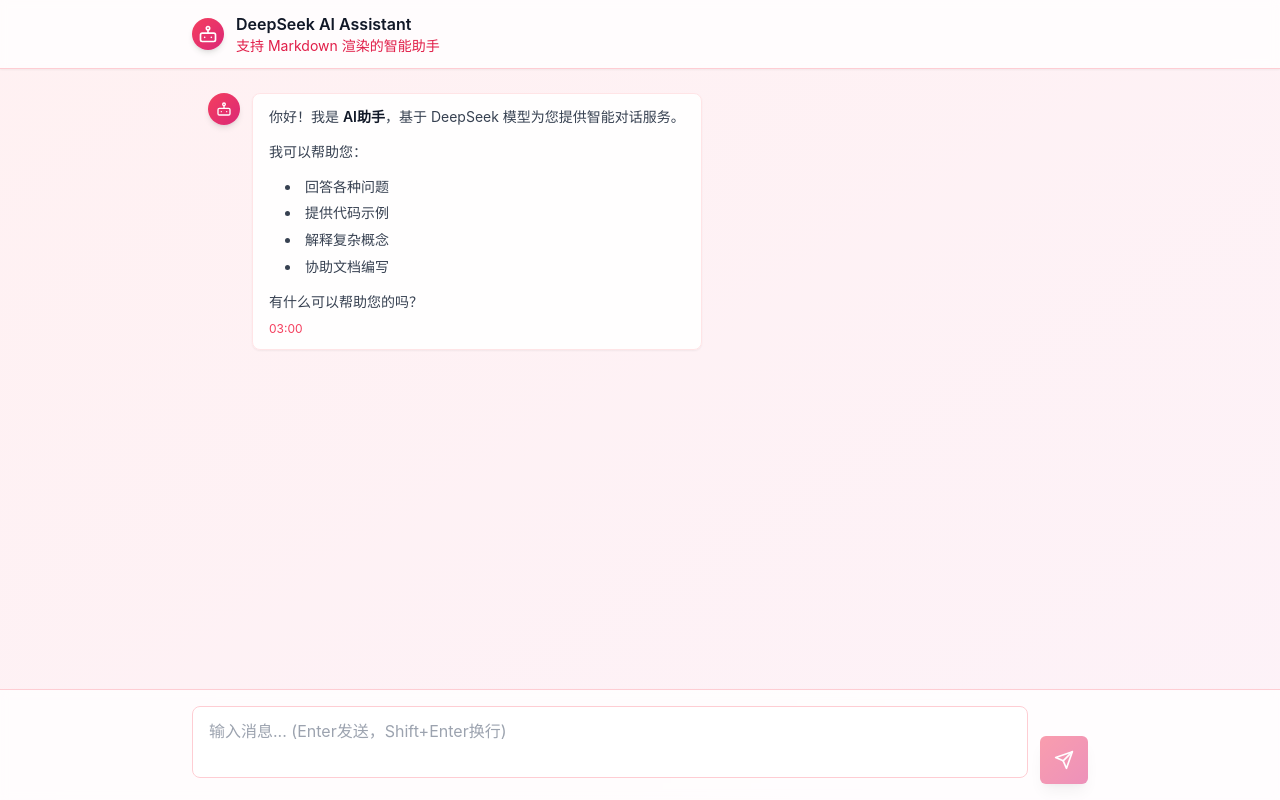
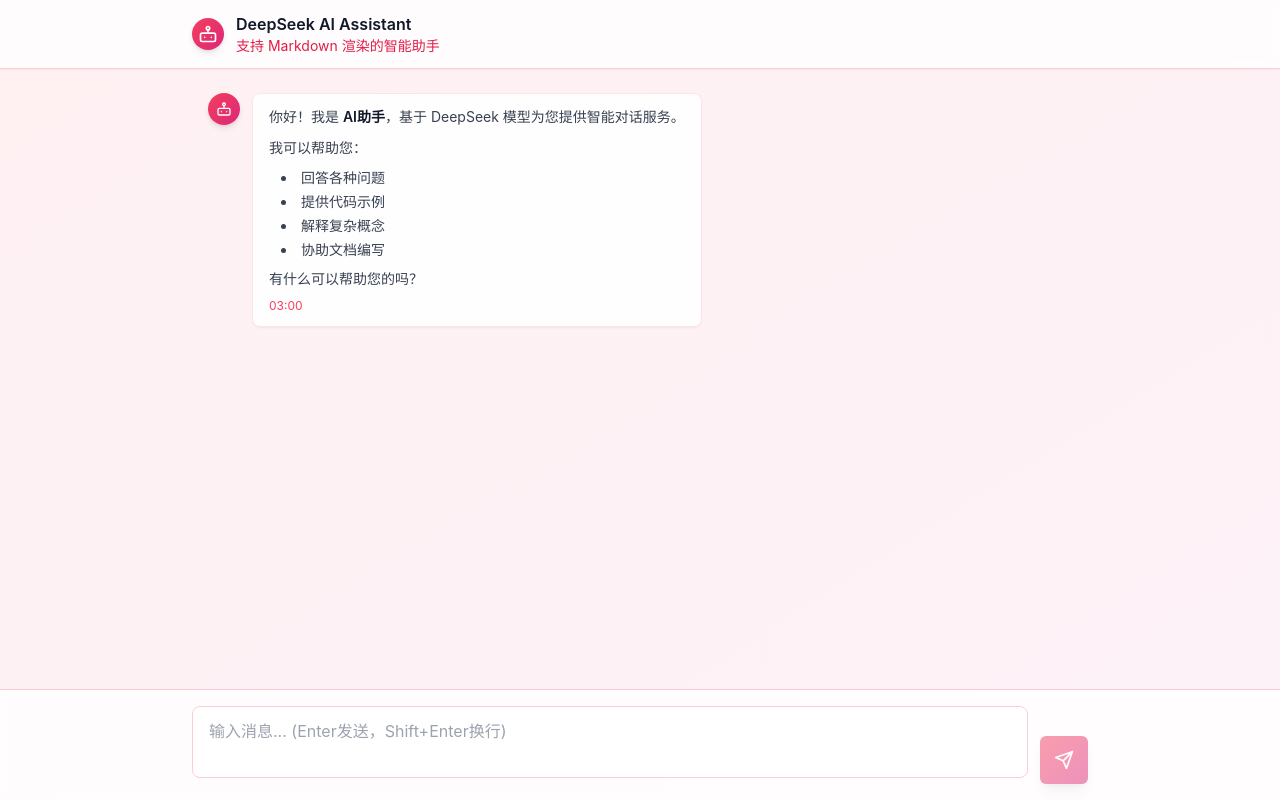
Before and after one commit to licong-site/ai-app, a React (Create React App) app: page / in a window 1280 px wide. Built offline with nearby package versions, Linux system fonts and the light colour scheme.

Commit message:
优化 MarkdownRenderer 组件，调整样式以更适合聊天消息场景，减少间距和调整字体大小

```diff
--- a/src/components/MarkdownRenderer.tsx
+++ b/src/components/MarkdownRenderer.tsx
@@ -49,7 +49,7 @@
   }
 
   return (
-    <div className="relative group">
+    <div className="relative group my-3">
       {/* 复制按钮 */}
       <button
         onClick={copyToClipboard}
@@ -87,43 +87,58 @@
   // 代码块
   code: CodeBlock,
 
-  // 标题样式
+  // 标题样式 - 针对消息场景调整大小
   h1: ({ children, ...props }: any) => (
-    <h1 className="text-xl font-bold text-gray-900 mt-6 mb-4 first:mt-0" {...props}>
+    <h1 className="text-lg font-bold text-gray-900 mt-4 mb-3 first:mt-0" {...props}>
       {children}
     </h1>
   ),
   h2: ({ children, ...props }: any) => (
-    <h2 className="text-lg font-semibold text-gray-900 mt-5 mb-3 first:mt-0" {...props}>
+    <h2 className="text-base font-semibold text-gray-900 mt-3 mb-2 first:mt-0" {...props}>
       {children}
     </h2>
   ),
   h3: ({ children, ...props }: any) => (
-    <h3 className="text-md font-medium text-gray-900 mt-4 mb-2 first:mt-0" {...props}>
+    <h3 className="text-sm font-medium text-gray-900 mt-3 mb-2 first:mt-0" {...props}>
       {children}
     </h3>
   ),
+  h4: ({ children, ...props }: any) => (
+    <h4 className="text-sm font-medium text-gray-800 mt-2 mb-1 first:mt-0" {...props}>
+      {children}
+    </h4>
+  ),
+  h5: ({ children, ...props }: any) => (
+    <h5 className="text-sm font-medium text-gray-800 mt-2 mb-1 first:mt-0" {...props}>
+      {children}
+    </h5>
+  ),
+  h6: ({ children, ...props }: any) => (
+    <h6 className="text-sm font-medium text-gray-800 mt-2 mb-1 first:mt-0" {...props}>
+      {children}
+    </h6>
+  ),
 
-  // 段落样式
+  // 段落样式 - 减少间距
   p: ({ children, ...props }: any) => (
-    <p className="text-gray-700 leading-relaxed mb-3 last:mb-0" {...props}>
+    <p className="text-gray-700 leading-relaxed mb-2 last:mb-0" {...props}>
       {children}
     </p>
   ),
 
-  // 列表样式
+  // 列表样式 - 针对消息场景调整
   ul: ({ children, ...props }: any) => (
-    <ul className="list-disc list-inside space-y-1 mb-3 ml-4" {...props}>
+    <ul className="list-disc list-inside space-y-1 mb-2 ml-3" {...props}>
       {children}
     </ul>
   ),
   ol: ({ children, ...props }: any) => (
-    <ol className="list-decimal list-inside space-y-1 mb-3 ml-4" {...props}>
+    <ol className="list-decimal list-inside space-y-1 mb-2 ml-3" {...props}>
       {children}
     </ol>
   ),
   li: ({ children, ...props }: any) => (
-    <li className="text-gray-700" {...props}>
+    <li className="text-gray-700 text-sm" {...props}>
       {children}
     </li>
   ),
@@ -141,20 +156,20 @@
     </a>
   ),
 
-  // 引用块样式
+  // 引用块样式 - 减少内边距
   blockquote: ({ children, ...props }: any) => (
     <blockquote
-      className="border-l-4 border-rose-300 pl-4 py-2 bg-rose-50 text-gray-700 italic mb-3"
+      className="border-l-4 border-rose-300 pl-3 py-1 bg-rose-50/50 text-gray-700 italic mb-2 text-sm"
       {...props}
     >
       {children}
     </blockquote>
   ),
 
-  // 表格样式
+  // 表格样式 - 适配小尺寸
   table: ({ children, ...props }: any) => (
     <div className="overflow-x-auto mb-3">
-      <table className="min-w-full border-collapse border border-gray-300 rounded-lg" {...props}>
+      <table className="min-w-full border-collapse border border-gray-300 rounded-lg text-sm" {...props}>
         {children}
       </table>
     </div>
@@ -165,19 +180,19 @@
     </thead>
   ),
   th: ({ children, ...props }: any) => (
-    <th className="border border-gray-300 px-3 py-2 text-left font-medium text-gray-900" {...props}>
+    <th className="border border-gray-300 px-2 py-1 text-left font-medium text-gray-900 text-xs" {...props}>
       {children}
     </th>
   ),
   td: ({ children, ...props }: any) => (
-    <td className="border border-gray-300 px-3 py-2 text-gray-700" {...props}>
+    <td className="border border-gray-300 px-2 py-1 text-gray-700 text-xs" {...props}>
       {children}
     </td>
   ),
 
   // 分隔线样式
   hr: (props: any) => (
-    <hr className="border-t border-gray-300 my-4" {...props} />
+    <hr className="border-t border-gray-300 my-3" {...props} />
   ),
 
   // 强调样式
@@ -190,6 +205,24 @@
     <em className="italic text-gray-700" {...props}>
       {children}
     </em>
+  ),
+
+  // 删除线
+  del: ({ children, ...props }: any) => (
+    <del className="line-through text-gray-500" {...props}>
+      {children}
+    </del>
+  ),
+
+  // 任务列表
+  input: ({ checked, ...props }: any) => (
+    <input
+      type="checkbox"
+      checked={checked}
+      readOnly
+      className="mr-2 accent-rose-500"
+      {...props}
+    />
   ),
 };
 
```
